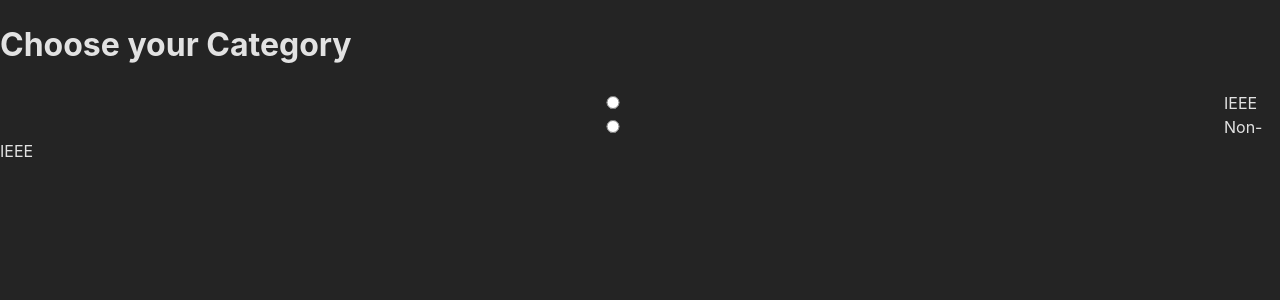
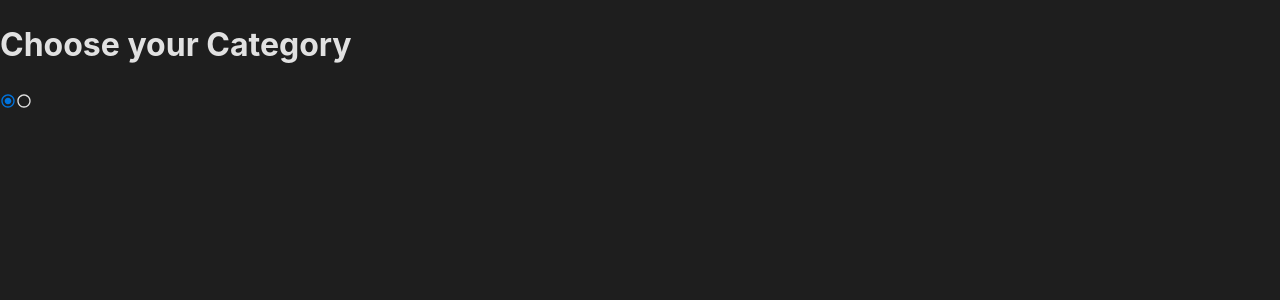
Before and after one commit to AKHIL-GIREESH/IEEE140-R10, a React (Vite) app in the folder ieee140-r10-frontend/: page /SignUpChoice in a window 1280 px wide. Shown: the top 300 px of the page. Built offline with nearby package versions, Linux system fonts and the light colour scheme.

Commit message:
SignUpChoice

```diff
--- a/ieee140-r10-frontend/components/SignUp/SignUpChoice.jsx
+++ b/ieee140-r10-frontend/components/SignUp/SignUpChoice.jsx
@@ -1,16 +1,13 @@
+import { MdRadioButtonChecked } from "react-icons/md"; //ticked
+import { MdRadioButtonUnchecked } from "react-icons/md";
+
 const SignUpChoice = () => {
     return(
         <div>
             <h1>Choose your Category</h1>
             <div>
-            <label>
-                <input type="radio"/>
-                IEEE
-            </label>
-            <label>
-                <input type="radio"/>
-                Non-IEEE
-            </label>
+                <MdRadioButtonChecked style={{color:"#0073DD"}}/>
+                <MdRadioButtonUnchecked/>
             </div>
 
         </div>
--- a/ieee140-r10-frontend/src/index.css
+++ b/ieee140-r10-frontend/src/index.css
@@ -5,7 +5,8 @@
 
   color-scheme: light dark;
   color: rgba(255, 255, 255, 0.87);
-  background-color: #242424;
+  /* background-color: #242424; */
+  background-color: #1e1e1e;
 
   font-synthesis: none;
   text-rendering: optimizeLegibility;
```
